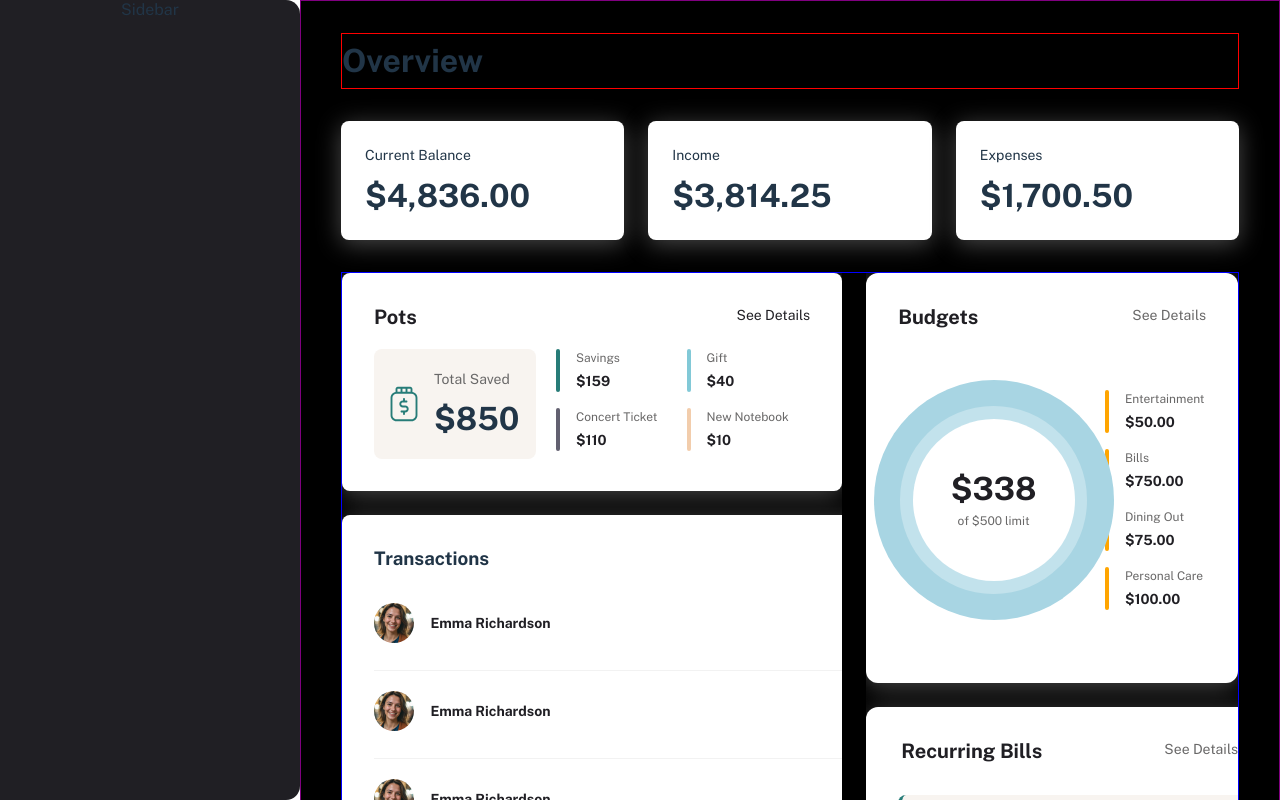
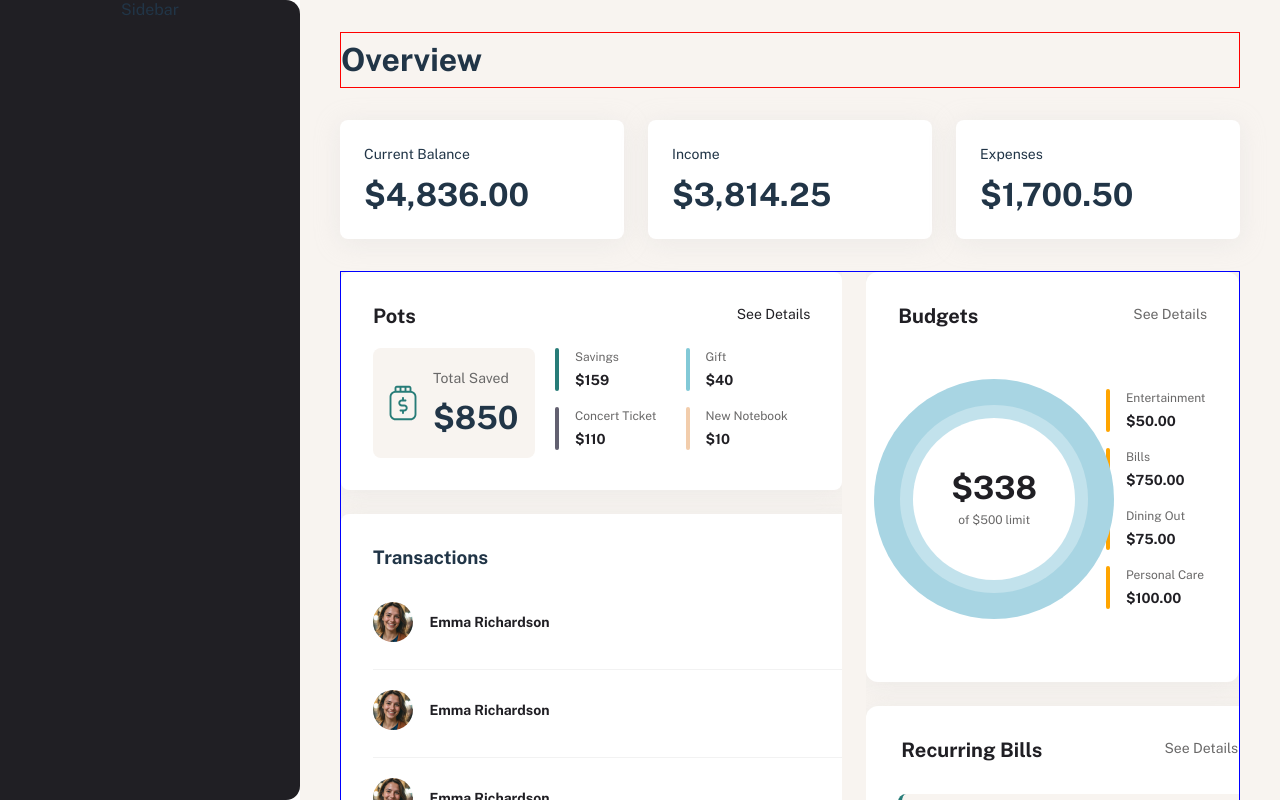
Before and after one commit to eddiemaceda11/Moneyhub, a React (Vite) app: page / in a window 1280 px wide. Built offline with nearby package versions, Linux system fonts and the light colour scheme.

Commit message:
Remove unneeded background color and border from the main containers

```diff
--- a/src/index.css
+++ b/src/index.css
@@ -104,7 +104,6 @@ main {
   max-width: calc(100vw - 300px); /* Ensures no overflow */
   box-sizing: border-box; /* Includes padding in the width */
   background-color: var(--primary-bg-beige);
-  background-color: black;
   overflow: scroll;
 }
 
@@ -114,7 +113,6 @@ main {
   flex-grow: 1;
   gap: 32px;
   padding: 32px 40px;
-  border: 1px solid purple;
   width: 100%;
   position: relative;
 }
```
